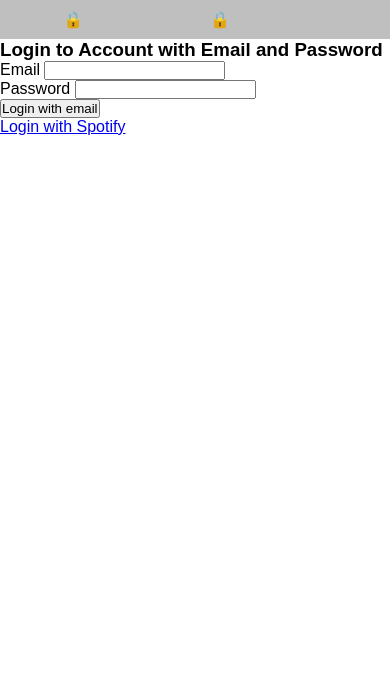
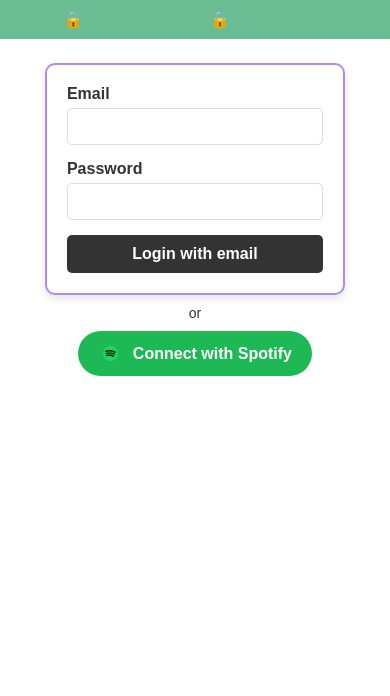
Before and after one commit to GeorgiaTechTeam18/SpotifyWrapper, a Django app: page /login/ in a window 390 px wide. Shown: the top 696 px of the page. Run offline with Django 5.2, Linux system fonts and the light colour scheme.

Commit message:
Added decent login page. TODO: make it mobile friendly.

```diff
--- a/UserAuth/static/UserAuth/styles.css
+++ b/UserAuth/static/UserAuth/styles.css
@@ -20,6 +20,7 @@ body {
     margin: auto;
     padding-left: 1.5em;
     padding-right: 1.51em;
+    padding-top: 1.5em;
 }
 
 main {
@@ -28,7 +29,7 @@ main {
 }
 
 .banner {
-    background-color: #bfbfbf;
+    background-color: #6ABD93;
     padding: 10px 0;
 }
 
@@ -107,9 +108,123 @@ main {
     flex-direction: column;
 }
 
+/* Container styling */
 #loginorsignup {
-    margin-left: 40%;
-    margin-right: 40%;
+    display: flex;
+    align-items: center;
+    justify-content: center;
+    gap: 8px; /* Space between elements */
+    font-family: Arial, sans-serif;
+    font-size: 16px;
+    color: #1DB954; /* Spotify green */
+}
+
+/* Anchor tag styling */
+#loginorsignup a {
+    color: #1DB954; /* Spotify green */
+    font-weight: bold;
+    text-decoration: none;
+    padding: 5px 10px;
+    border: 1px solid #1DB954;
+    border-radius: 20px;
+    transition: background-color 0.3s ease, color 0.3s ease;
+}
+
+/* login form*/
+.authForm {
+    width: 300px;
+    padding: 20px;
+    border: 2px solid #B488F2;
+    border-radius: 10px;
+    box-shadow: 0px 4px 8px rgba(0, 0, 0, 0.1);
+    margin: auto;
+    background-color: #FFFFFF;
+}
+
+.authForm label {
+    display: block;
+    font-weight: bold;
+    margin-bottom: 5px;
+    color: #333;
+}
+
+.authForm input[type="email"],
+.authForm input[type="password"] {
+    width: 100%;
+    padding: 10px;
+    border: 1px solid #ddd;
+    border-radius: 5px;
+    margin-bottom: 15px;
+    box-sizing: border-box;
+}
+
+
+.authForm button {
+    width: 100%;
+    padding: 10px;
+    background-color: #333;
+    color: #FFFFFF;
+    font-size: 16px;
+    font-weight: bold;
+    border: none;
+    border-radius: 5px;
+    cursor: pointer;
+    transition: background-color 0.3s ease;
+}
+
+.authForm button:hover {
+    background-color: #555;
+}
+
+.authForm a {
+    display: block;
+    text-align: center;
+    margin-top: 10px;
+    color: #B488F2;
+    font-weight: bold;
+    text-decoration: none;
+    transition: color 0.3s ease;
+}
+
+.authForm a:hover {
+    color: #A268DB;
+}
+
+#login-alternate {
+    display: flex;
+    flex-direction: column;
+    align-items: center;
+    font-family: Arial, sans-serif;
+}
+
+#login-alternate p {
+    margin: 10px 0;
+    font-size: 14px;
+    color: #333;
+}
+
+.spotify-login {
+    display: flex;
+    align-items: center;
+    justify-content: center;
+    padding: 10px 20px;
+    background-color: #1DB954;
+    color: #ffffff;
+    font-size: 16px;
+    font-weight: bold;
+    text-decoration: none;
+    border-radius: 30px;
+    transition: background-color 0.3s ease;
+}
+
+.spotify-login:hover {
+    background-color: #1AA34A;
+}
+
+.spotify-icon {
+    width: 25px;
+    height: 25px;
+    margin-right: 10px;
 }
 
 @media (max-width: 768px) {
--- a/templates/UserAuth/base.html
+++ b/templates/UserAuth/base.html
@@ -56,7 +56,9 @@
     <div class="side-image">
         <img src="{% static 'UserAuth/base1-default.jpg' %}" alt="Abstract Art">
     </div>
-    {% block body %}{% endblock %}
+    <div class="content-container">
+        {% block body %}{% endblock %}
+    </div>
 </main>
 </body>
 </html>
--- a/templates/UserAuth/login.html
+++ b/templates/UserAuth/login.html
@@ -1,8 +1,7 @@
 {% extends 'UserAuth/base.html' %}
-
+{% load static %}
 {% block body %}
     <form class="authForm" action='{% url 'login' %}' method="post">
-        <h3>Login to Account with Email and Password</h3>
         {% csrf_token %}
         <div>
             <label for="id_email">Email</label>
@@ -19,5 +18,11 @@
             <button type="submit">Login with email</button>
         </span>
     </form>
-    <a href="{% url 'authWithSpotify' %}">Login with Spotify</a>
+    <div id="login-alternate">
+        <p>or</p>
+        <a href="{% url 'authWithSpotify' %}" class="spotify-login">
+            <img src="{% static 'UserAuth/spotify-icon.webp' %}" alt="Spotify Logo" class="spotify-icon">
+            Connect with Spotify
+        </a>
+    </div>
 {% endblock %}
```
Also changed, not shown: templates/UserAuth/index.html (+3 -4 lines), UserAuth/static/UserAuth/spotify-icon.webp (added).
